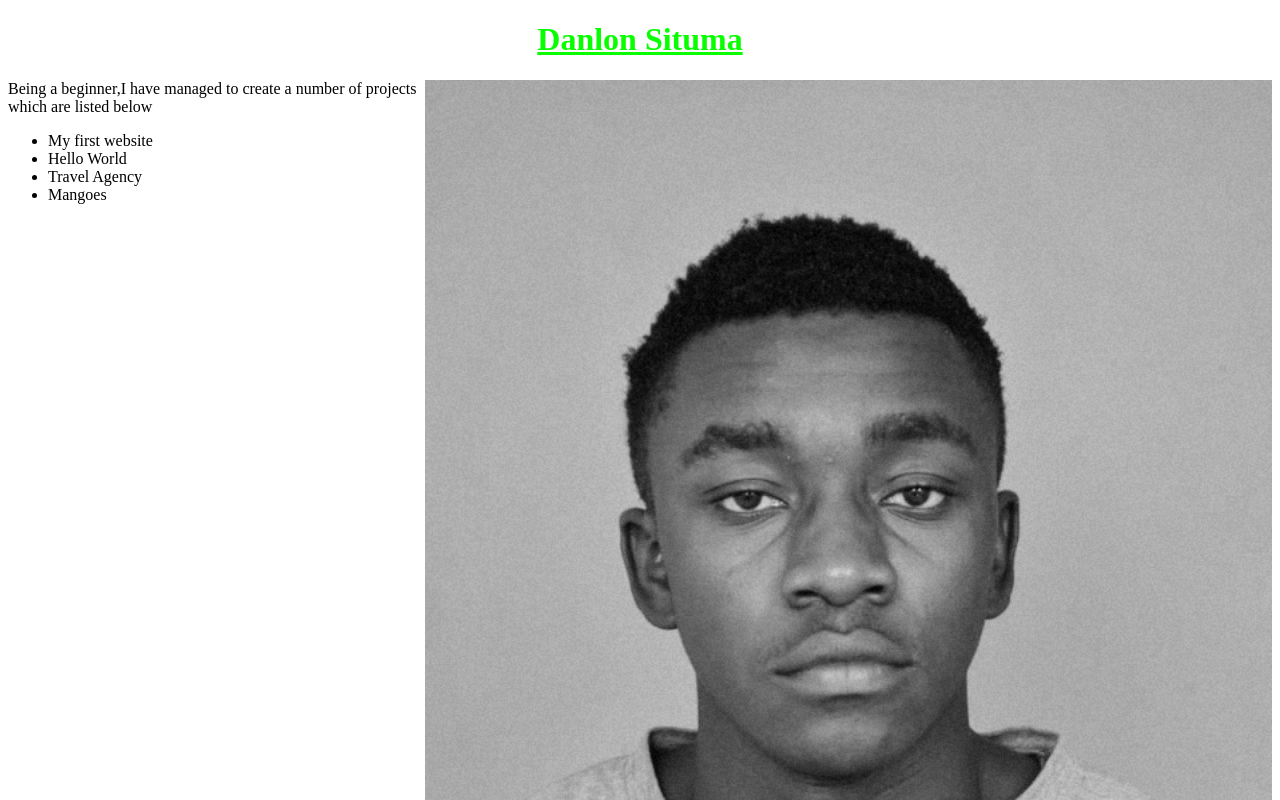
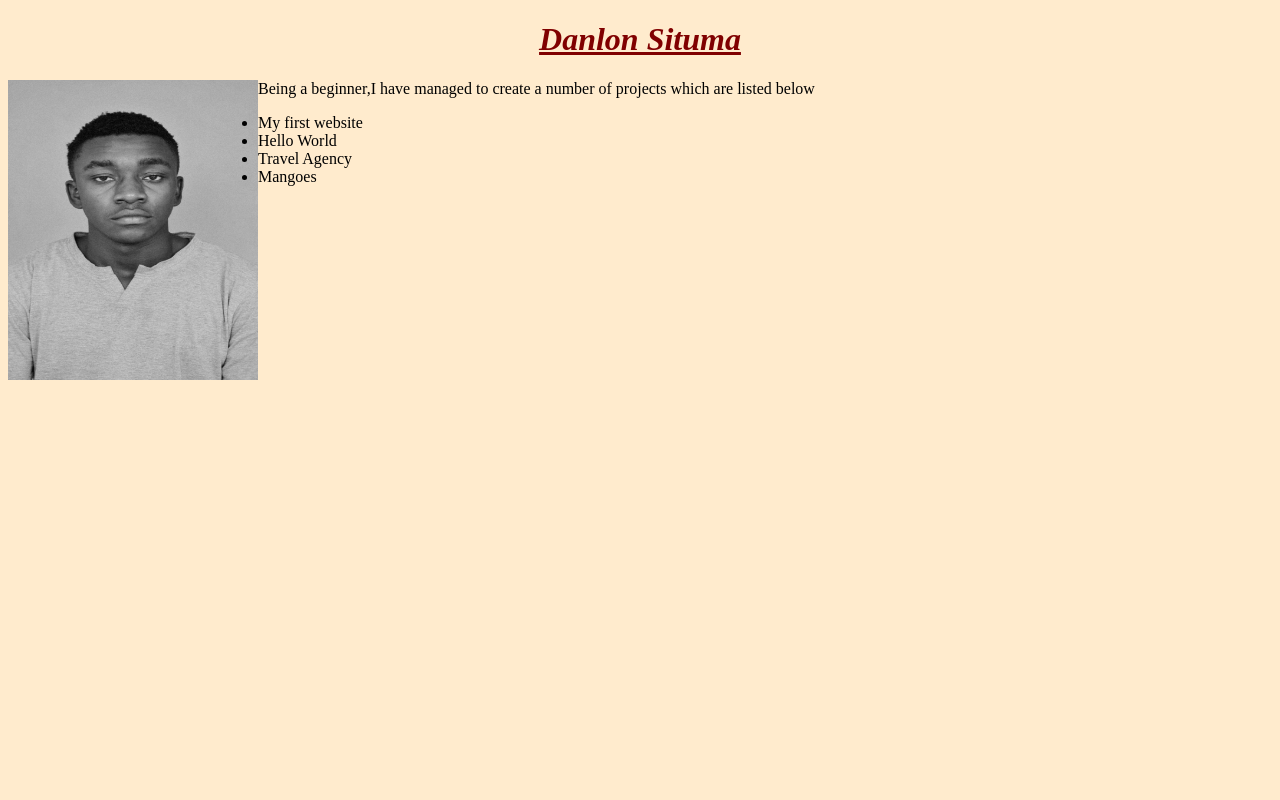
Before and after one commit to Dasi202/Portfolio-Landing-page, a plain HTML site: page index.html in a window 1280 px wide. Shown: the top 800 px of the page. Drawn offline with Linux system fonts and the light colour scheme; files whose address does not match are found by name.

Commit message:
Add style to personal info section

```diff
--- a/css/styles.css
+++ b/css/styles.css
@@ -1,10 +1,18 @@
+body{
+    background-color:blanchedalmond
+}
 h1 {
-    color:rgb(9, 255, 0);
+    color:maroon;
     text-align: center;
     text-decoration-line: underline;
+    font-style: italic;
 }
 .resize {
-    width: auto;
-    height: auto;
-    float: right;
+    width: 250px;
+    height: 300px;
+    float: inline-start;
 }
+.column{
+    width:1050px;
+    float:right;
+}
```
